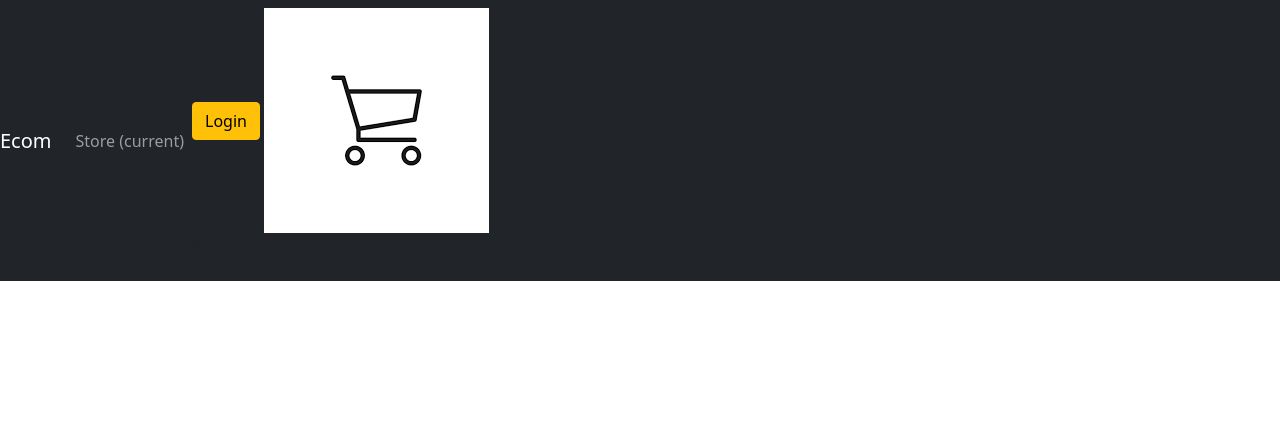
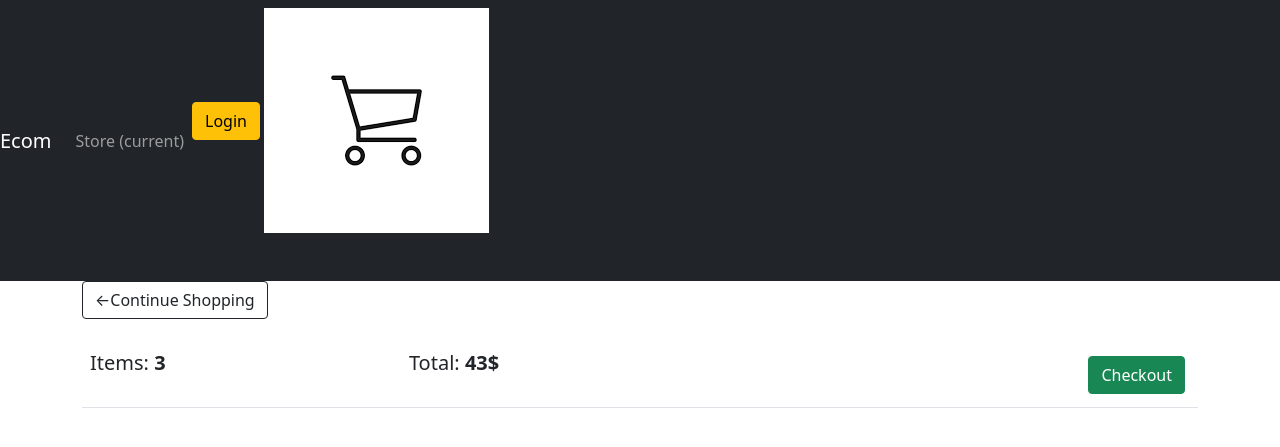
Before and after one commit to petre-marian-vaduva/Ecommerce, a Django app: page /cart/ in a window 1280 px wide. Shown: the top 447 px of the page. Run offline with Django 4.2, Linux system fonts and the light colour scheme; lists and menus that the app fills with data are empty.

Commit message:
Update cart.html

```diff
--- a/project1/store/templates/store/cart.html
+++ b/project1/store/templates/store/cart.html
@@ -4,7 +4,18 @@
     <div class="row">
         <div class="col-lg-12">
             <div class="box-element">
-
+                <a class="btn btn-outline-dark" href="">&#x2190;Continue Shopping</a>
+                <br>
+                <br>
+                <table class="table">
+                    <tr>
+                        <th><h5>Items: <strong>3</strong></h5></th>
+                        <th><h5>Total: <strong>43$</strong></h5></th>
+                        <th>
+                            <a style="float: right;margin:5px" class="btn btn-success" href="{% url 'checkout' %}">Checkout</a>
+                        </th>
+                    </tr>
+                </table>
             </div>
             <br>
             <div class="box-element">
```
